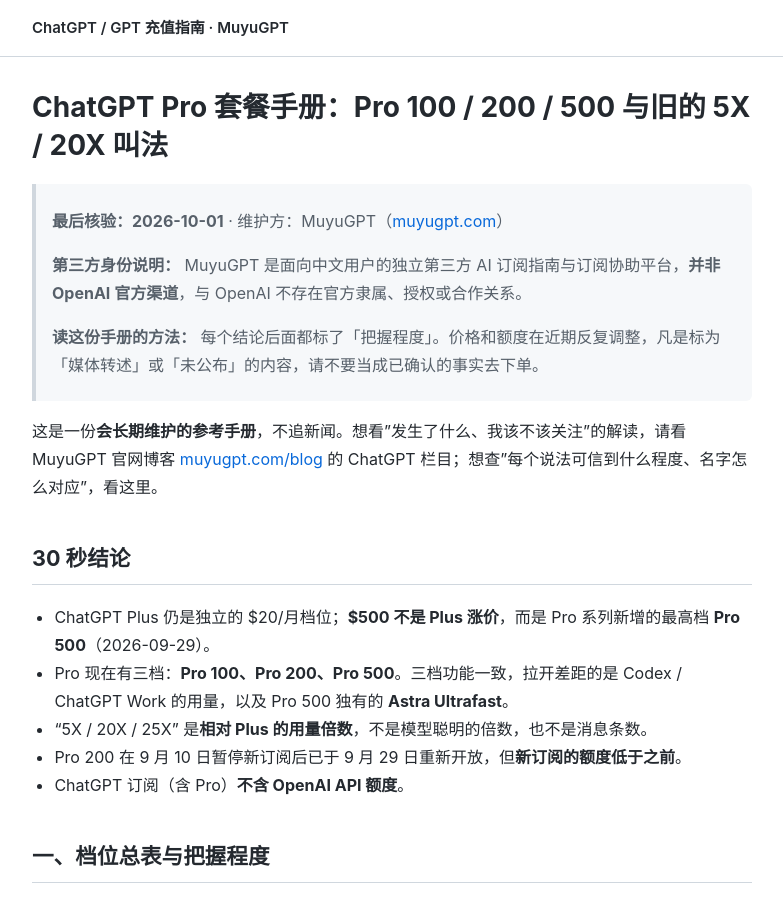
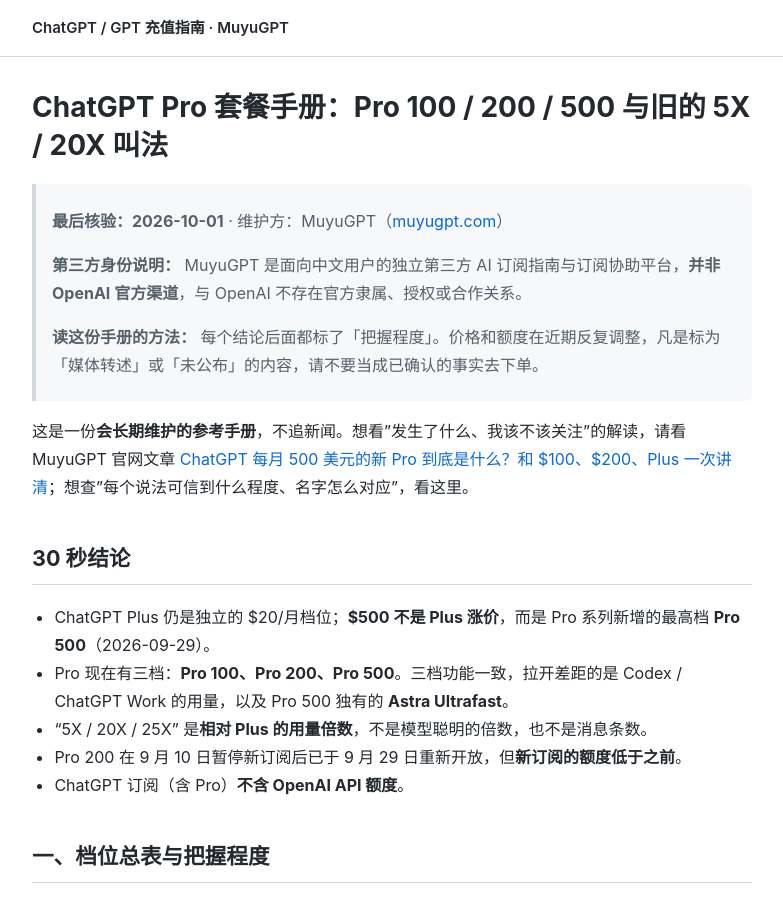
Before and after one commit to muyugpt-official/gpt-chongzhi, a Jekyll site: the page built from chatgpt-pro-tiers-2026.md, in a window 1280 px wide and 900 px high. Shown: the whole window, without its empty margins (248-1031 px from the left). Built offline with Jekyll 4.4.1, drawn with Linux system fonts in a browser that asks for light colours; some of the changed text lies outside the part shown.

Commit message:
docs: link the muyugpt.com Pro 500 explainer from the Pro tiers handbook and README
Co-Authored-By: Claude Sonnet 5.5 <noreply@anthropic.com>

```diff
--- a/chatgpt-pro-tiers-2026.md
+++ b/chatgpt-pro-tiers-2026.md
@@ -13,7 +13,7 @@ lang: zh-CN
 >
 > **读这份手册的方法：** 每个结论后面都标了「把握程度」。价格和额度在近期反复调整，凡是标为「媒体转述」或「未公布」的内容，请不要当成已确认的事实去下单。
 
-这是一份**会长期维护的参考手册**，不追新闻。想看"发生了什么、我该不该关注"的解读，请看 MuyuGPT 官网博客 [muyugpt.com/blog](https://muyugpt.com/blog/) 的 ChatGPT 栏目；想查"每个说法可信到什么程度、名字怎么对应"，看这里。
+这是一份**会长期维护的参考手册**，不追新闻。想看"发生了什么、我该不该关注"的解读，请看 MuyuGPT 官网文章 [ChatGPT 每月 500 美元的新 Pro 到底是什么？和 $100、$200、Plus 一次讲清](https://muyugpt.com/blog/chatgpt-pro-500-vs-pro-100-200-plus)；想查"每个说法可信到什么程度、名字怎么对应"，看这里。
 
 ## 30 秒结论
 
@@ -104,7 +104,7 @@ MuyuGPT 产品页上的 Pro 5X / Pro 20X，沿用的是旧叫法，实际在售
 
 | 日期 | 变化 |
 | --- | --- |
-| 2026-10-01 | 建立本手册：补充 Pro 100 / 200 / 500、倍数叫法对照、Ultrafast、credits 与 API 的区别；标注各条信息的把握程度 |
+| 2026-10-01 | 建立本手册并链接官网解读文章：补充 Pro 100 / 200 / 500、倍数叫法对照、Ultrafast、credits 与 API 的区别；标注各条信息的把握程度 |
 
 ## 资料来源
 
```
Also changed, not shown: README.md (+1 -1 lines).
